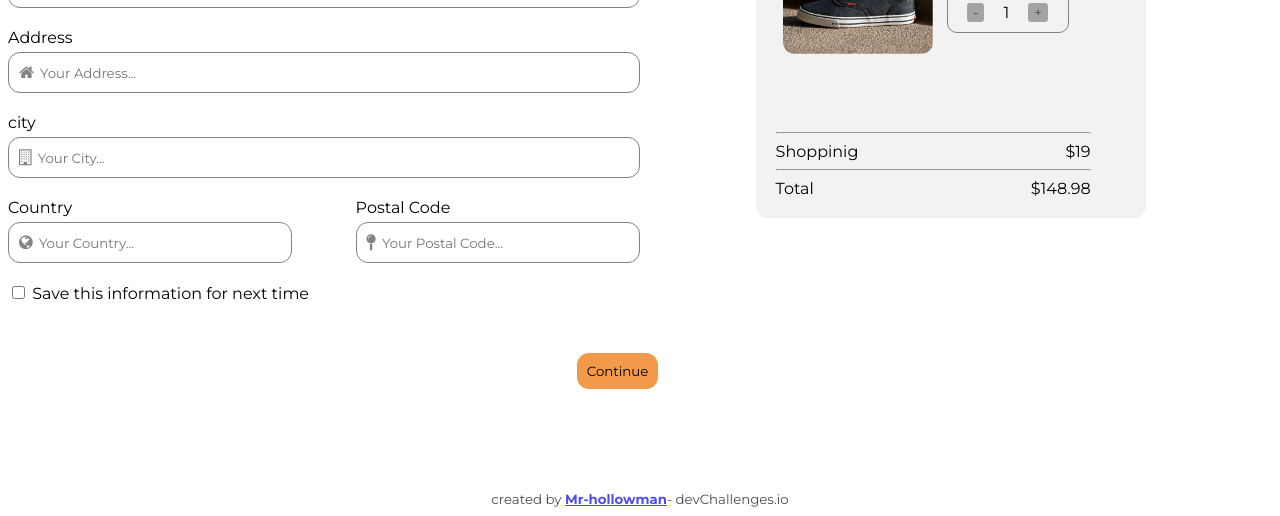
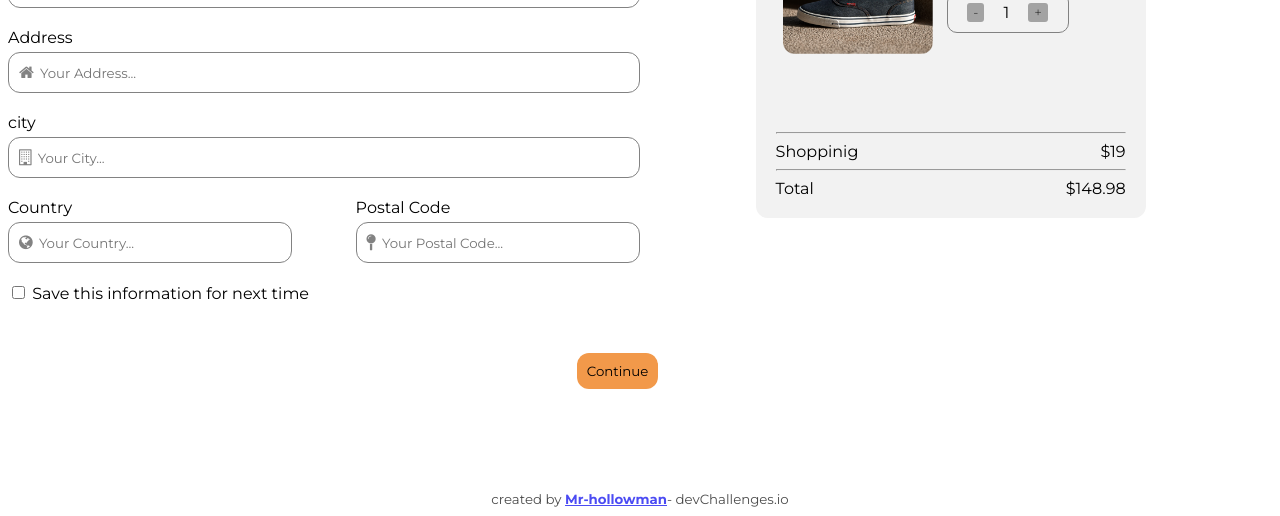
Before and after one commit to Mr-hollowman/devChallenges-checkout-page, a plain HTML site: page index.html in a window 1280 px wide. Shown: the part 400-916 px from the top of the page. Drawn offline with Linux system fonts and the light colour scheme.

Commit message:
Update checkout.css

```diff
--- a/checkout.css
+++ b/checkout.css
@@ -80,9 +80,6 @@ img{
     background: #828282;
     opacity: 70%;
 }
-.content-footer{
-    width: 90%;
-}
 .shopping{
     display: flex;
     justify-content: space-between;
```
